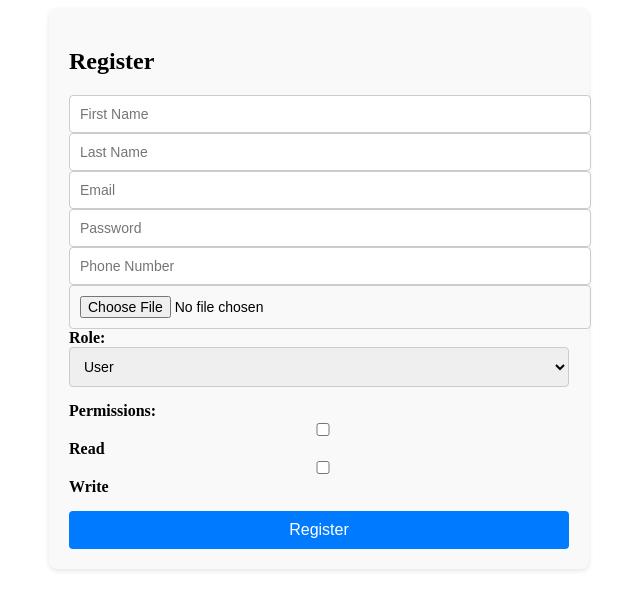
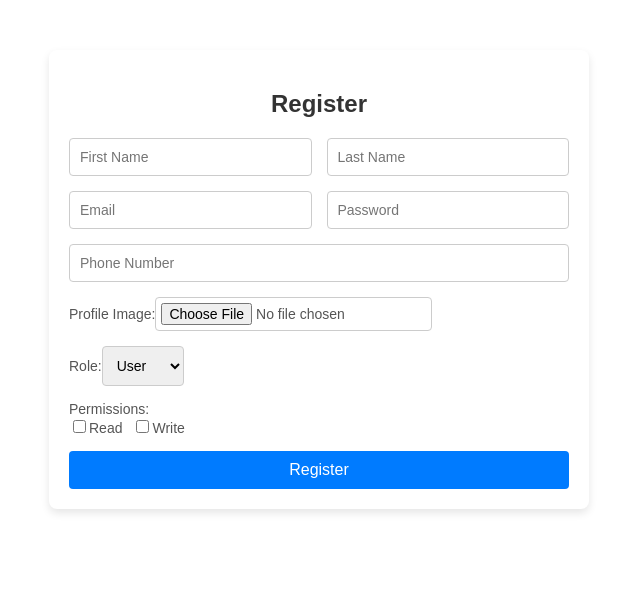
Before and after one commit to iTech-dhananjay/react-microservice, a React (Create React App) app: page /register in a window 1280 px wide. Shown: the top 610 px of the page, without its empty margins (321-961 px from the left). Built offline with nearby package versions, Linux system fonts and the light colour scheme.

Commit message:
Add home page

```diff
--- a/src/api/apiEndpoints.js
+++ b/src/api/apiEndpoints.js
@@ -2,7 +2,7 @@ const API_BASE_URL = "http://localhost:4009"; // Replace with your backend base
 
 export const API_ENDPOINTS = {
     REGISTER: `${API_BASE_URL}/ecom/auth/register`,
-    LOGIN: `${API_BASE_URL}/auth/login`,
-    LOGOUT: `${API_BASE_URL}/auth/logout`,
+    LOGIN: `${API_BASE_URL}/ecom/auth/login`,
+    LOGOUT: `${API_BASE_URL}/ecom/auth/logout`,
     GET_USERS: `${API_BASE_URL}/users`,
 };
--- a/src/pages/auth/LoginPage.jsx
+++ b/src/pages/auth/LoginPage.jsx
@@ -0,0 +1,54 @@
+import React, { useState } from "react";
+import { useDispatch, useSelector } from "react-redux";
+import { loginUser } from "../../redux/slices/authSlice";
+import { useNavigate } from "react-router-dom";
+import { ToastContainer } from "react-toastify";
+import "../../styles/auth.css";
+
+const LoginPage = () => {
+    const [credentials, setCredentials] = useState({ email: "", password: "" });
+    const dispatch = useDispatch();
+    const navigate = useNavigate();
+    const { loading } = useSelector((state) => state.auth);
+
+    const handleChange = (e) => {
+        const { name, value } = e.target;
+        setCredentials({ ...credentials, [name]: value });
+    };
+
+    const handleSubmit = async (e) => {
+        e.preventDefault();
+        const result = await dispatch(loginUser(credentials));
+        if (result.meta.requestStatus === "fulfilled") {
+            navigate("/home"); // Redirect to home/dashboard
+        }
+    };
+
+    return (
+        <div className="auth-container">
+            <ToastContainer />
+            <h2 className="auth-title">Login</h2>
+            <form onSubmit={handleSubmit} className="auth-form">
+                <input
+                    type="email"
+                    name="email"
+                    placeholder="Email"
+                    onChange={handleChange}
+                    required
+                />
+                <input
+                    type="password"
+                    name="password"
+                    placeholder="Password"
+                    onChange={handleChange}
+                    required
+                />
+                <button type="submit" className="auth-submit-btn" disabled={loading}>
+                    {loading ? "Logging in..." : "Login"}
+                </button>
+            </form>
+        </div>
+    );
+};
+
+export default LoginPage;
--- a/src/pages/auth/RegisterPage.jsx
+++ b/src/pages/auth/RegisterPage.jsx
@@ -1,7 +1,7 @@
 import React, { useState } from "react";
-import {useDispatch, useSelector} from "react-redux";
-import { registerUser } from "../../redux/slices/authSlice";
-import "../../styles/auth.css";
+import { useDispatch } from "react-redux";
+import { useAuth } from "../../hooks/useAuth";
+import "../../styles/auth.css"
 
 const RegisterPage = () => {
     const [formData, setFormData] = useState({
@@ -10,75 +10,148 @@ const RegisterPage = () => {
         email: "",
         password: "",
         phoneNumber: "",
-        profileImage: null,
         role: "user",
         permissions: [],
+        profileImage: null,
     });
-
+    const [error, setError] = useState("");
     const dispatch = useDispatch();
+    const { register } = useAuth();
 
     const handleChange = (e) => {
-        const { name, value } = e.target;
-        setFormData({ ...formData, [name]: value });
-    };
-
-    const handleFileChange = (e) => {
-        setFormData({ ...formData, profileImage: e.target.files[0] });
-    };
-
-    const handlePermissionChange = (e) => {
-        const { value, checked } = e.target;
+        const { name, value, type, checked, files } = e.target;
+        if (type === "checkbox") {
             setFormData((prev) => ({
                 ...prev,
                 permissions: checked
                     ? [...prev.permissions, value]
                     : prev.permissions.filter((perm) => perm !== value),
             }));
+        } else if (type === "file") {
+            setFormData({ ...formData, profileImage: files[0] });
+        } else {
+            setFormData({ ...formData, [name]: value });
+        }
     };
 
     const handleSubmit = async (e) => {
         e.preventDefault();
-        const userData = new FormData();
+        const form = new FormData();
         for (const key in formData) {
             if (key === "permissions") {
-                formData.permissions.forEach((perm) => userData.append("permissions[]", perm));
+                formData.permissions.forEach((perm) => form.append("permissions[]", perm));
             } else {
-                userData.append(key, formData[key]);
+                form.append(key, formData[key]);
             }
         }
-        dispatch(registerUser(userData));
+        dispatch(register(form)).then((res) => {
+            if (res.error) {
+                setError(res.error);
+            } else {
+                setError("");
+            }
+        });
     };
 
     return (
-        <div className="auth-container">
+        <div className="register-container">
             <h2>Register</h2>
             <form onSubmit={handleSubmit}>
-                <input type="text" name="firstName" placeholder="First Name" onChange={handleChange} required />
-                <input type="text" name="lastName" placeholder="Last Name" onChange={handleChange} required />
-                <input type="email" name="email" placeholder="Email" onChange={handleChange} required />
-                <input type="password" name="password" placeholder="Password" onChange={handleChange} required />
-                <input type="tel" name="phoneNumber" placeholder="Phone Number" onChange={handleChange} required />
-                <input type="file" name="profileImage" onChange={handleFileChange} required />
-
-                <div>
+                <div className="form-row">
+                    <input
+                        type="text"
+                        name="firstName"
+                        value={formData.firstName}
+                        onChange={handleChange}
+                        placeholder="First Name"
+                        required
+                    />
+                    <input
+                        type="text"
+                        name="lastName"
+                        value={formData.lastName}
+                        onChange={handleChange}
+                        placeholder="Last Name"
+                        required
+                    />
+                </div>
+                <div className="form-row">
+                    <input
+                        type="email"
+                        name="email"
+                        value={formData.email}
+                        onChange={handleChange}
+                        placeholder="Email"
+                        required
+                    />
+                    <input
+                        type="password"
+                        name="password"
+                        value={formData.password}
+                        onChange={handleChange}
+                        placeholder="Password"
+                        required
+                    />
+                </div>
+                <div className="form-row">
+                    <input
+                        type="text"
+                        name="phoneNumber"
+                        value={formData.phoneNumber}
+                        onChange={handleChange}
+                        placeholder="Phone Number"
+                        required
+                    />
+                </div>
+                <div className="form-row">
+                    <label>
+                        Profile Image:
+                        <input
+                            type="file"
+                            name="profileImage"
+                            onChange={handleChange}
+                            required
+                        />
+                    </label>
+                </div>
+                <div className="form-row">
                     <label>
                         Role:
-                        <select name="role" onChange={handleChange} defaultValue="user">
+                        <select name="role" value={formData.role} onChange={handleChange}>
                             <option value="user">User</option>
                             <option value="admin">Admin</option>
                         </select>
                     </label>
                 </div>
-
-                <div>
+                <div className="form-row">
                     <label>
                         Permissions:
-                        <input type="checkbox" value="read" onChange={handlePermissionChange} /> Read
-                        <input type="checkbox" value="write" onChange={handlePermissionChange} /> Write
+                        <div className="checkbox-group">
+                            <label>
+                                <input
+                                    type="checkbox"
+                                    value="read"
+                                    checked={formData.permissions.includes("read")}
+                                    onChange={handleChange}
+                                />
+                                Read
+                            </label>
+                            <label>
+                                <input
+                                    type="checkbox"
+                                    value="write"
+                                    checked={formData.permissions.includes("write")}
+                                    onChange={handleChange}
+                                />
+                                Write
                             </label>
                         </div>
-
-                <button type="submit">Register</button>
+                    </label>
+                </div>
+                {error && <p className="error">{error}</p>}
+                <button type="submit" className="register-button">
+                    Register
+                </button>
             </form>
         </div>
     );
--- a/src/routes/AppRoutes.jsx
+++ b/src/routes/AppRoutes.jsx
@@ -1,7 +1,7 @@
 import React from "react";
 import { Route, Routes } from "react-router-dom";
 import HomePage from "../pages/HomePage";
-// import LoginPage from "../pages/auth/LoginPage";
+import LoginPage from "../pages/auth/LoginPage";
 import RegisterPage from "../pages/auth/RegisterPage";
 // import UserListPage from "../pages/users/UserListPage";
 import ProtectedRoute from "./ProtectedRoute"; // Protecting routes like UserListPage
@@ -10,7 +10,7 @@ const AppRoutes = () => {
     return (
         <Routes>
             <Route path="/" element={<HomePage />} />
-            {/*<Route path="/login" element={<LoginPage />} />*/}
+            <Route path="/login" element={<LoginPage />} />
             <Route path="/register" element={<RegisterPage />} />
 
             {/* Protected routes */}
--- a/src/styles/auth.css
+++ b/src/styles/auth.css
@@ -1,42 +1,128 @@
 .auth-container {
-    max-width: 500px;
-    margin: 0 auto;
+    max-width: 400px;
+    margin: 50px auto;
     padding: 20px;
-    background-color: #f9f9f9;
+    background: #f4f4f4;
     border-radius: 8px;
-    box-shadow: 0 2px 5px rgba(0, 0, 0, 0.1);
+    box-shadow: 0 4px 8px rgba(0, 0, 0, 0.1);
 }
 
-.auth-container form > div {
-    margin-bottom: 15px;
+.auth-title {
+    text-align: center;
+    margin-bottom: 20px;
+    font-size: 24px;
+    font-weight: bold;
+    color: #333;
 }
 
-.auth-container label {
-    display: block;
-    font-weight: bold;
-    margin-bottom: 5px;
+.auth-form {
+    display: flex;
+    flex-direction: column;
 }
 
-.auth-container input,
-.auth-container select {
-    width: 100%;
+.auth-form input,
+.auth-form select,
+.auth-form fieldset {
+    margin: 10px 0;
+    padding: 10px;
+    font-size: 16px;
+    border: 1px solid #ccc;
+    border-radius: 4px;
+}
+
+.auth-form fieldset {
+    padding: 10px;
+    border: 1px solid #ccc;
+}
+
+.auth-submit-btn {
+    padding: 10px;
+    background-color: #007bff;
+    color: white;
+    border: none;
+    border-radius: 4px;
+    cursor: pointer;
+    font-size: 16px;
+    font-weight: bold;
+}
+
+.auth-submit-btn:hover {
+    background-color: #0056b3;
+}
+
+.auth-submit-btn:disabled {
+    background-color: #cccccc;
+    cursor: not-allowed;
+}
+
+.register-container {
+    max-width: 500px;
+    margin: 50px auto;
+    padding: 20px;
+    background-color: #fff;
+    border-radius: 8px;
+    box-shadow: 0 4px 8px rgba(0, 0, 0, 0.1);
+    font-family: Arial, sans-serif;
+}
+
+.register-container h2 {
+    text-align: center;
+    color: #333;
+    margin-bottom: 20px;
+}
+
+form {
+    display: flex;
+    flex-direction: column;
+    gap: 15px;
+}
+
+.form-row {
+    display: flex;
+    gap: 15px;
+    flex-wrap: wrap;
+}
+
+input,
+select {
+    flex: 1;
     padding: 10px;
     font-size: 14px;
     border: 1px solid #ccc;
     border-radius: 4px;
 }
 
-.auth-container button {
-    width: 100%;
-    padding: 10px;
+input[type="file"] {
+    padding: 5px;
+}
+
+.checkbox-group {
+    display: flex;
+    gap: 10px;
+}
+
+label {
+    font-size: 14px;
+    color: #555;
+}
+
+.register-button {
+    padding: 10px 15px;
+    font-size: 16px;
+    color: #fff;
     background-color: #007bff;
-    color: #fff;
-    font-size: 16px;
     border: none;
     border-radius: 4px;
     cursor: pointer;
+    text-align: center;
 }
 
-.auth-container button:hover {
+.register-button:hover {
     background-color: #0056b3;
 }
+
+.error {
+    color: red;
+    font-size: 14px;
+    text-align: center;
+}
```
Also changed, not shown: src/App.js (+9 -55 lines), src/hooks/useAuth.js (+3 -5 lines), src/index.js (+2 -15 lines). Lines whose indentation alone changed are shown as unchanged.
